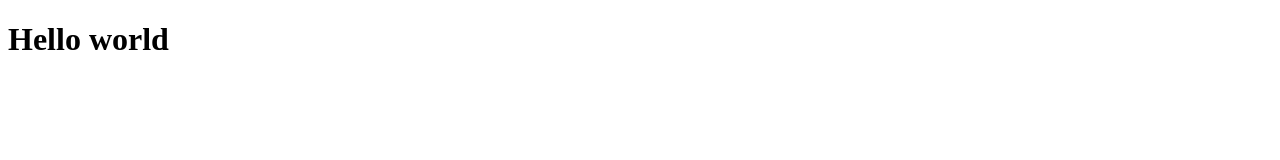
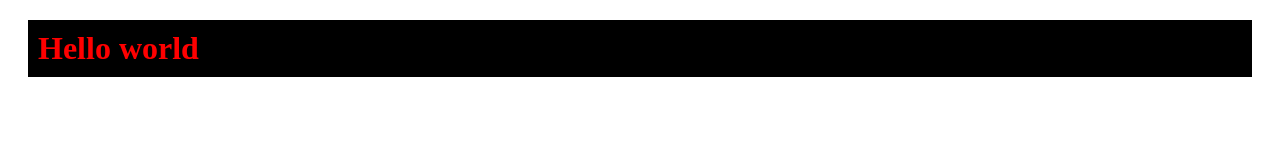
Before and after one commit to nirmalkumar52106/htmllive, a plain HTML site: page index.html in a window 1280 px wide. Drawn offline with Linux system fonts and the light colour scheme.

Commit message:
first commit

```diff
--- a/index.html
+++ b/index.html
@@ -1,6 +1,7 @@
 <!DOCTYPE html>
 <html lang="en">
 <head>
+    <link href="./style.css" rel="stylesheet">
     <meta charset="UTF-8">
     <meta name="viewport" content="width=device-width, initial-scale=1.0">
     <title>Document</title>
--- /dev/null
+++ b/style.css
@@ -0,0 +1,2 @@
+h1{color: red;background-color: black;
+padding: 10px;margin: 20px;}
```
